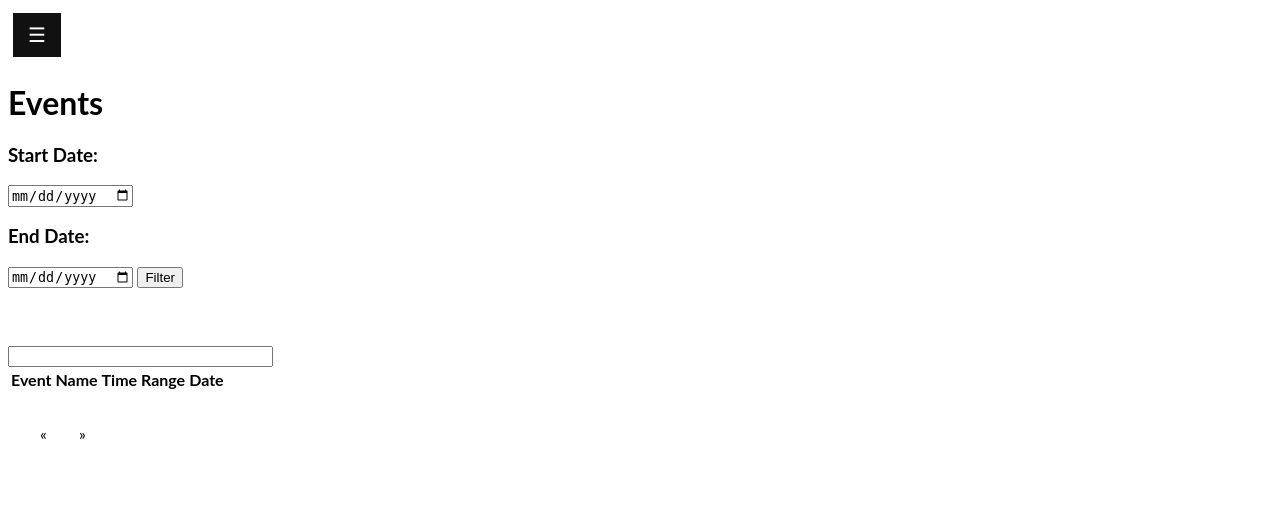
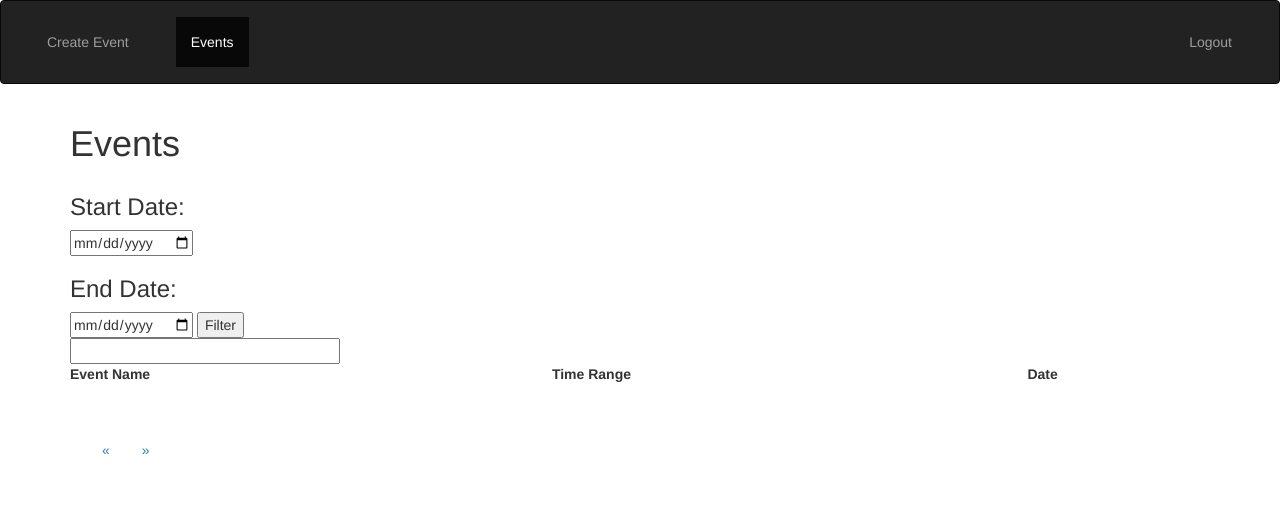
Before and after one commit to dancarter888/UC-Exams-Interface, a PHP site: page /pages/Events.php in a window 1280 px wide. Shown: the top 505 px of the page. Run offline with PHP 8.4, Linux system fonts and the light colour scheme; lists and menus that the app fills with data are empty.

Commit message:
Changed the events styling a bit, needs more work but its aiight

```diff
--- a/source/pages/Events.php
+++ b/source/pages/Events.php
@@ -11,32 +11,37 @@
     <!-- CSS -->
     <link rel="stylesheet" href="../css/NavBar.css">
     <link rel="stylesheet" href="../css/pagination.css">
-
+    <link rel="stylesheet" href="https://maxcdn.bootstrapcdn.com/bootstrap/3.3.7/css/bootstrap.min.css" integrity="sha384-BVYiiSIFeK1dGmJRAkycuHAHRg32OmUcww7on3RYdg4Va+PmSTsz/K68vbdEjh4u" crossorigin="anonymous">
 
     <!-- JavaScript -->
     <script src="../js/AJAX.js"></script>
     <script src="../js/NavBar.js"></script>
     <script src="https://ajax.googleapis.com/ajax/libs/jquery/3.5.1/jquery.min.js"></script>
     <script src="../js/pagination.js"></script>
+    <script src="https://maxcdn.bootstrapcdn.com/bootstrap/3.3.7/js/bootstrap.min.js" integrity="sha384-Tc5IQib027qvyjSMfHjOMaLkfuWVxZxUPnCJA7l2mCWNIpG9mGCD8wGNIcPD7Txa" crossorigin="anonymous"></script>
 
     <title>Events</title>
     <meta name="viewport" content="width=device-width, initial-scale=1" charset="UTF-8">
 </head>
 <body>
-    <div id="mySidebar" class="sidebar">
-        <a href="javascript:void(0)" class="closebtn" onclick="closeNav()">×</a>
-        <a href="Create.php">Create Event</a>
-        <a href="Events.php"> Events </a>
-        <br> <br> <br>
-        <a href="login.php">Logout</a>
+
+    <nav class="navbar navbar-inverse">
+        <div class="container-fluid">
+            <ul class="nav navbar-nav">
+                <li><a href="Create.php">Create Event</a></li>
+                <li class="active"><a href="Events.php"> Events </a></li>
+            </ul>
+            <ul class="nav navbar-nav navbar-right">
+                <li><a href="login.php">Logout</a></li>
+            </ul>
+        </div>
+    </nav>
+
+    <div class="container">
+        <h1> Events </h1>
     </div>
 
-    <div id="main">
-        <button class="openbtn" onclick="openNav()"> ☰ </button>
-    </div>
-
-    <h1> Events </h1>
-
+    <div class="container">
         <form id="date-filter">
             <h3>Start Date:</h3>
             <input type="date" id="start-dates" required>
@@ -46,17 +51,22 @@
 
             <input type="submit" value="Filter"/><br />
         </form>
-
-    <br> <br> <br>
-
         <form>
             <input type="text" size="30" onkeyup="showResult(this.value)">
             <div id="livesearch"></div>
         </form>
+    </div>
 
-    <table id="events-table">
-    </table>
+    <div class="container">
+        <table id="events-table" class="table table-hover"></table>
+    </div>
+    <div class="container">
+    <div class="row">
+        <div class="col-md-8 offset-md-2">
             <nav id="pagination-container" class="pagination"></nav>
+        </div>
+    </div>
+    </div>
 
 <script>
     let STARTDATE = "1995-01-01";
```
Lines whose indentation alone changed are shown as unchanged.
